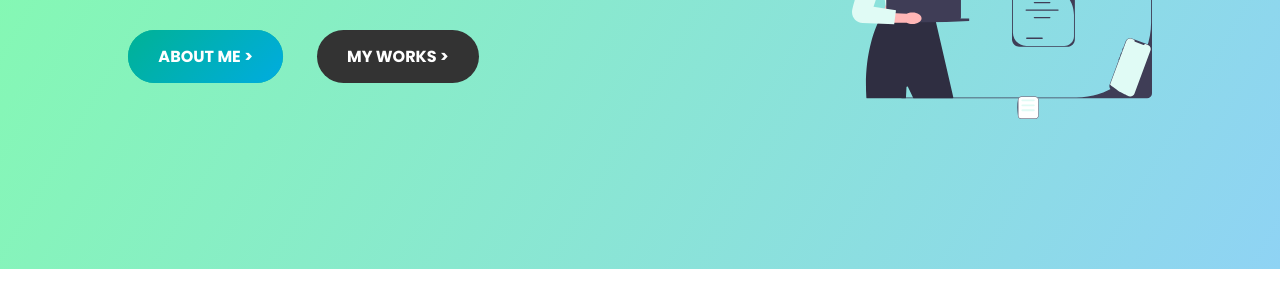
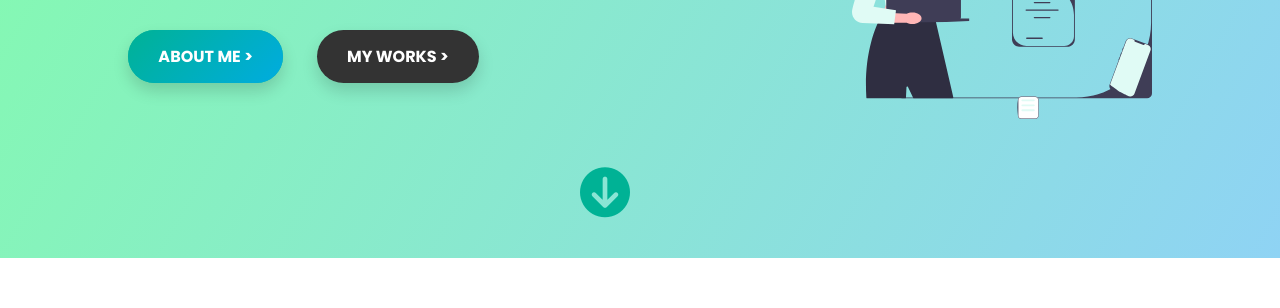
Before and after one commit to lida-skakun/portfolio-first-green-design, a plain HTML site: page index.html in a window 1280 px wide. Shown: the part 160-468 px from the top of the page. Drawn offline with nearby package versions, Linux system fonts and the light colour scheme.

Commit message:
added an icon for scrolling down

```diff
--- a/index.html
+++ b/index.html
@@ -31,15 +31,16 @@
     <title>Document</title>
   </head>
   <body>
-    <div class="introducing">
+    <div class="header">
+      <div class="introducing mb-5">
         <div class="general-info">
           <h1>Lida Tkachova</h1>
           <h2 class="mb-5">Front-end developer based in Poland, Europe</h2>
 
-        <a href="#" class="about-me-link mt-5 d-block d-sm-inline"
+          <a href="#" class="about-me-link mt-5 d-block d-sm-inline shadow"
             >About me ></a
           >
-        <a href="#" class="my-works-link mt-5 d-block d-sm-inline"
+          <a href="#" class="my-works-link mt-5 d-block d-sm-inline shadow"
             >My works ></a
           >
         </div>
@@ -50,5 +51,13 @@
           class="d-none d-md-block"
         />
       </div>
+      <a href="#" class="arrow"> <i class="fa-solid fa-circle-arrow-down"></i></a>
+      </a>
+    </div>
+    <div class="container">
+      <div class="row">
+        <div class="col"></div>
+      </div>
+    </div>
   </body>
 </html>
--- a/src/styles.css
+++ b/src/styles.css
@@ -9,10 +9,9 @@ body {
   font-family: "Poppins", sans-serif;
 }
 
-.introducing {
+.header {
   background-image: var(--main-gradient);
-  margin: 0 auto;
-  padding: 40px 40px 150px 40px;
+  padding: 40px;
 }
 
 h1 {
@@ -47,7 +46,7 @@ h2 {
 }
 
 .about-me-link {
-  background-color: #00b295;
+  background-color: var(--primary-color);
   background-image: var(--additional-gradient);
   margin-right: 30px;
 }
@@ -56,8 +55,11 @@ h2 {
   background: var(--additional-dark-color);
 }
 
-/*@media (max-width: 576px) {
-  .introducing {
-    display: block;
-  }
+i {
+  color: var(--primary-color);
+  font-size: 50px;
 }
+
+.arrow {
+  margin: 45%;
+}
```
Lines whose indentation alone changed are shown as unchanged.
